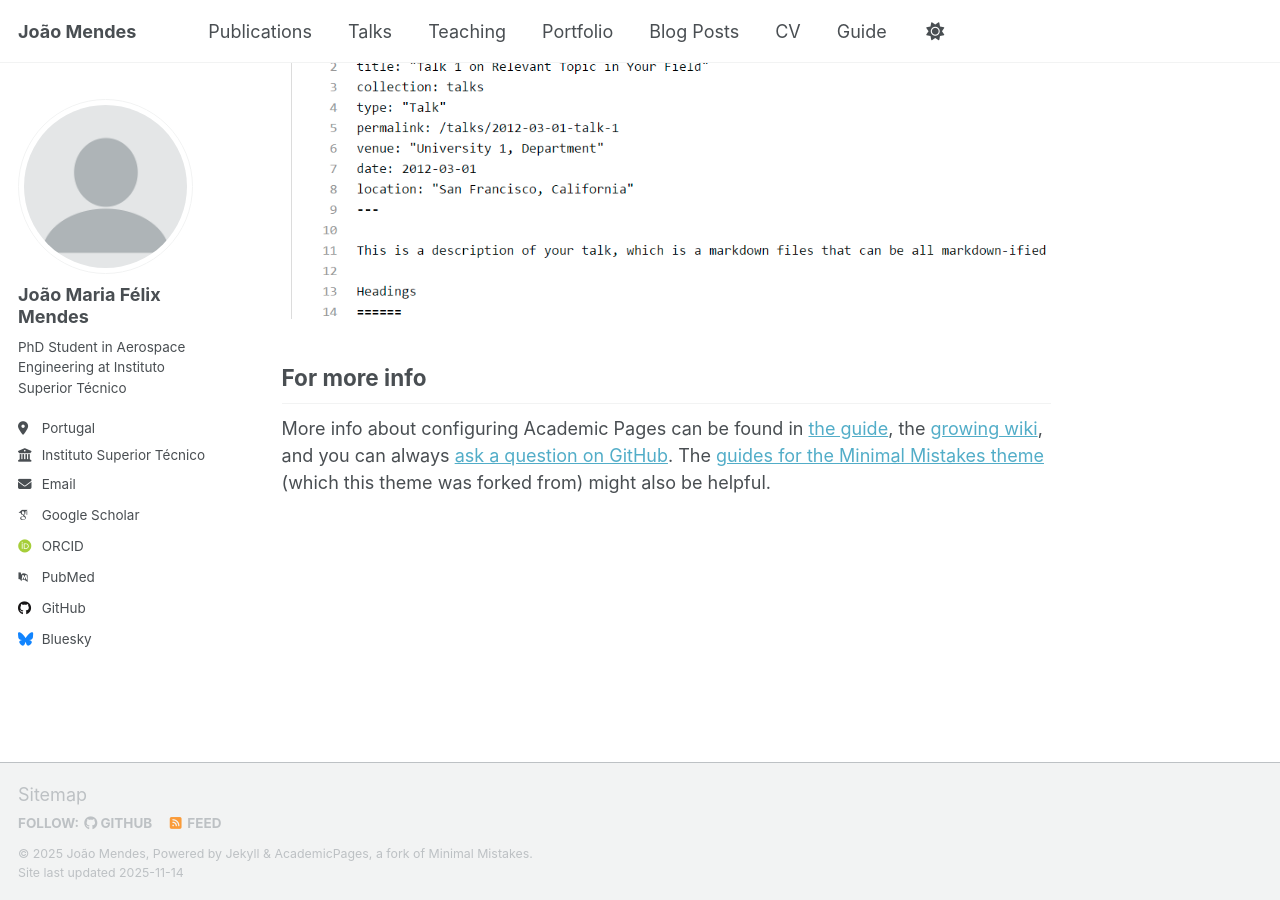
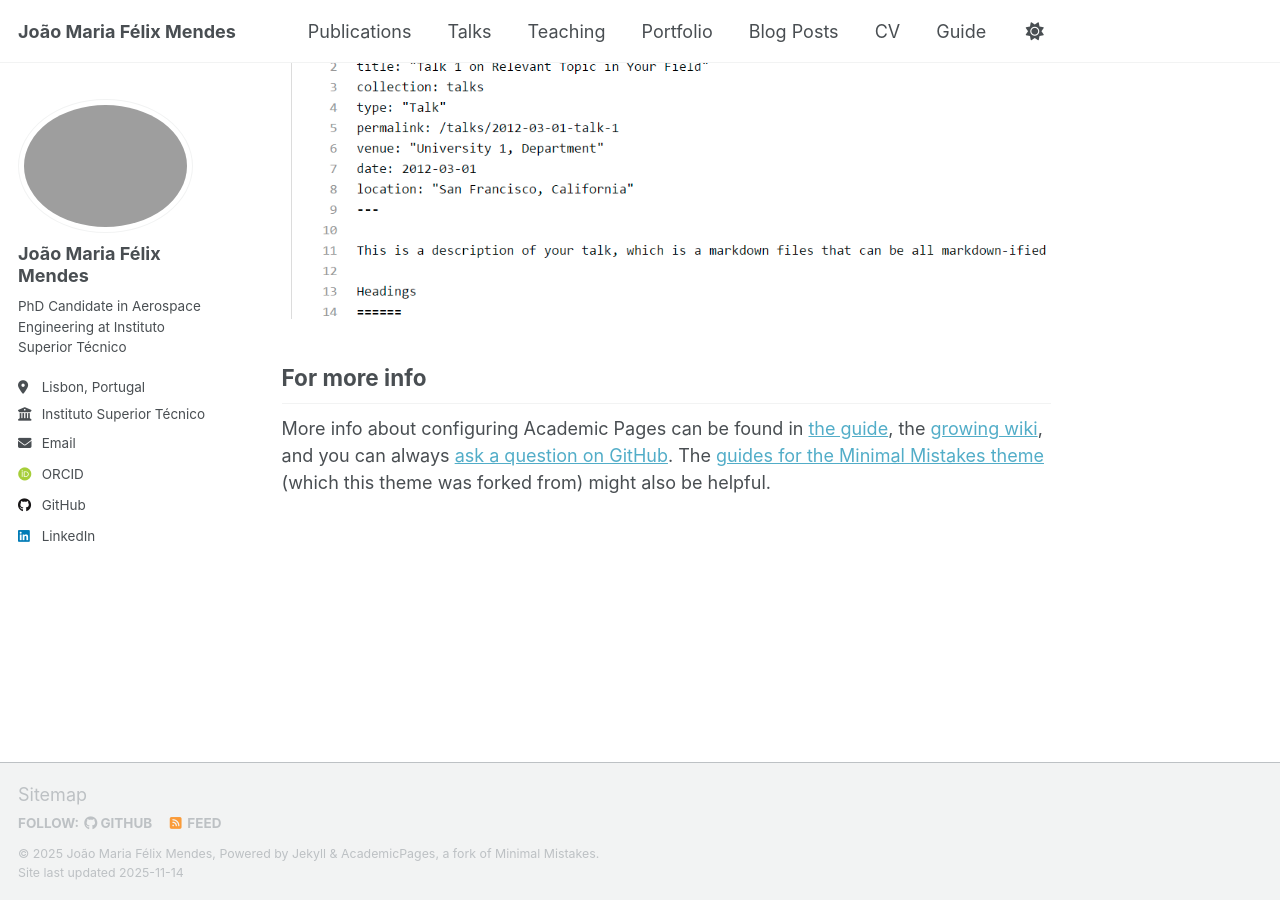
Before and after one commit to joaom2a0r0i1a/joaom2a0r0i1a.github.io, a Jekyll site: the page built from _pages/about.md, in a window 1280 px wide and 900 px high, scrolled down 2880 px. Built offline with Jekyll 4.4.1, drawn with Linux system fonts in a browser that asks for light colours; some web fonts are replaced; a script that is not in the unit is left out.

Commit message:
Modify personal details in _config.yml
Updated personal information and links in the configuration file.

```diff
--- a/_config.yml
+++ b/_config.yml
@@ -9,25 +9,25 @@
 # Basic Site Settings
 locale                   : "en-US"
 site_theme               : "default" # Currently available options are "default", "air"
-title                    : "João Mendes"
+title                    : "João Maria Félix Mendes"
 title_separator          : "-"
-name                     : &name "João Mendes"
-description              : &description "PhD Student in Aerospace Engineering — LARSyS / IST"   # Update this with a general description of your site, this is the default if not overridden by a page
-url                      : https://academicpages.github.io # The base hostname & protocol for your site e.g. "https://[your GitHub username].github.io",
+name                     : &name "João Maria Félix Mendes"
+description              : &description "PhD Candidate in Aerospace Engineering"   # Update this with a general description of your site, this is the default if not overridden by a page
+url                      : https://joaom2a0r0i1a.github.io # The base hostname & protocol for your site e.g. "https://[your GitHub username].github.io",
                                                            # or if you already have some other page hosted on Github then use "https://[your GitHub username].github.io/[Your Repo Name]"
 baseurl                  : "" # the subpath of your site, e.g. "/blog"
-repository               : "academicpages/academicpages.github.io"
+repository               : "joaom2a0r0i1a/joaom2a0r0i1a.github.io"
 
 # Site Author - The following control what appear as part of the author content on the side bar.
 #               If a field is blank the icon and link will not appear, otherwise it will be shown.
 #               Additional customization can be done by editing /_includes/author-profile.html
 author:
   # Biographic information
-  avatar           : "profile.png"
+  avatar           : "CV_profile_cut.png"
   name             : "João Maria Félix Mendes"
   pronouns         : # example: "she/her"
-  bio              : "PhD Student in Aerospace Engineering at Instituto Superior Técnico"
-  location         : "Portugal"
+  bio              : "PhD Candidate in Aerospace Engineering at Instituto Superior Técnico"
+  location         : "Lisbon, Portugal"
   employer         : "Instituto Superior Técnico"
   uri              : # URL
   email            : "joao.felix.mendes@tecnico.ulisboa.pt"
@@ -35,12 +35,12 @@ author:
   # Academic websites
   academia         : # URL
   arxiv            : # URL - Update with the correct link to your profile
-  googlescholar    : "https://scholar.google.com/citations?user=PS_CX0AAAAAJ"
+  googlescholar    : #"https://scholar.google.com/citations?user=PS_CX0AAAAAJ"
   inspire-hep      : # URL
   impactstory      : # URL
-  orcid            : "https://orcid.org/yourorcidurl"
+  orcid            : "https://orcid.org/0009-0008-5577-9433"
   semantic         : # URL
-  pubmed           : "https://www.ncbi.nlm.nih.gov/pubmed/?term=john+snow"
+  pubmed           : #"https://www.ncbi.nlm.nih.gov/pubmed/?term=john+snow"
   researchgate     : # URL
   scopus           : # URL
 
@@ -54,7 +54,7 @@ author:
 
   # Social media
   artstation       : # Username
-  bluesky          : "bsky.app" # Replace this with you Bluesky username
+  bluesky          : #"bsky.app" # Replace this with you Bluesky username
   facebook         : # Username
   flickr           : # Username
   foursquare       : # Username
@@ -63,7 +63,7 @@ author:
   keybase          : # Username
   instagram        : # Username
   lastfm           : # Username
-  linkedin         : # Username
+  linkedin         : "https://www.linkedin.com/in/joão-maria-mendes" # Username
   mastodon         : # URL
   medium           : # URL
   pinterest        : # Username
```
